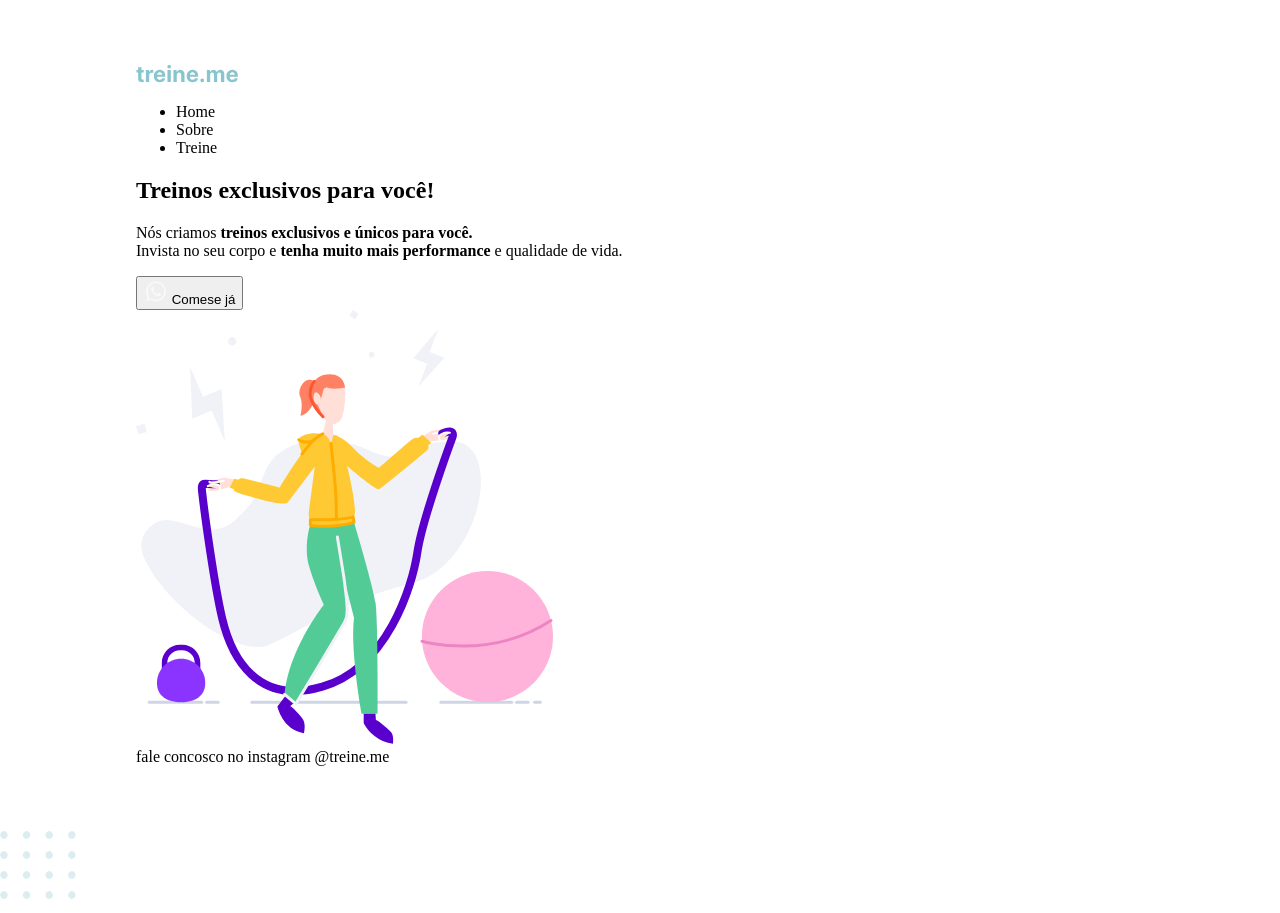
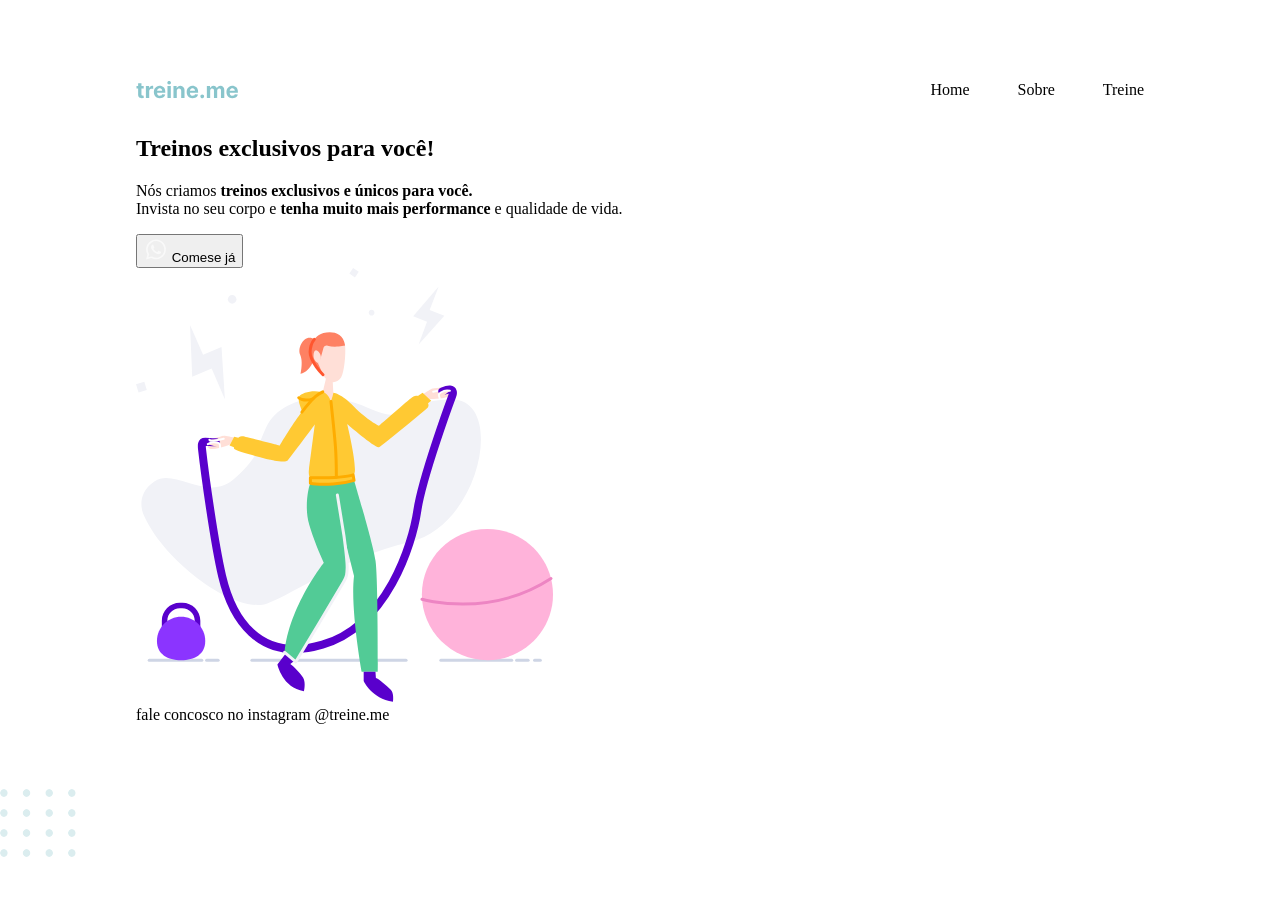
Before and after one commit to RafaeL-Malaquias/Projeto-02, a plain HTML site: page index.html in a window 1280 px wide. After the commit the page ends 871 px from the top, so only its background shows below. Drawn offline with Linux system fonts and the light colour scheme.

Commit message:
Update style.css

```diff
--- a/style.css
+++ b/style.css
@@ -8,3 +8,14 @@ body{
     width: 1008px;
     margin: 65px auto;
 }
+
+header {
+    display: flex;
+    justify-content: space-between;
+    align-items: center;
+}
+ul {
+    list-style: none;
+    display: flex;
+    gap: 48px;
+}
```
